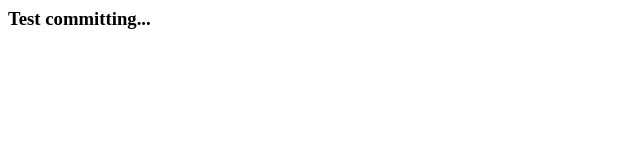
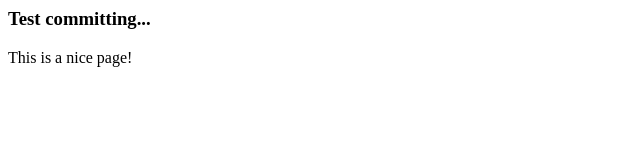
Before and after one commit to simonbergstrom/TNM095_AI_poker, a plain HTML site: page index.html in a window 1280 px wide. Shown: the whole page, without its empty margins (0-640 px from the left). Drawn offline with Linux system fonts and the light colour scheme.

Commit message:
Testing stuff

```diff
--- a/index.html
+++ b/index.html
@@ -1,5 +1,6 @@
 <html>
   <body>
     <h3>Test committing...</h3>
+    <p> This is a nice page! </p>
   </body
 </html>
```
